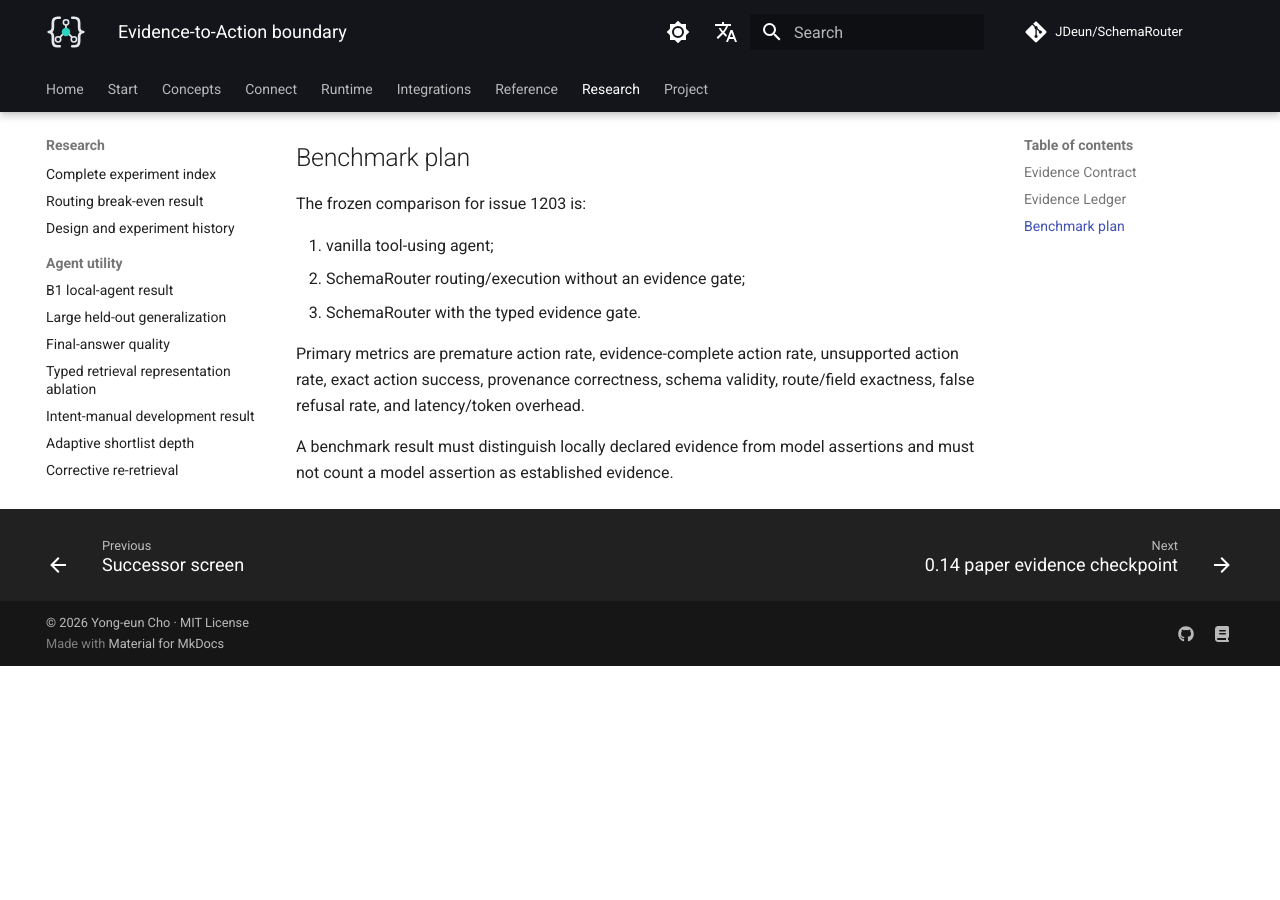
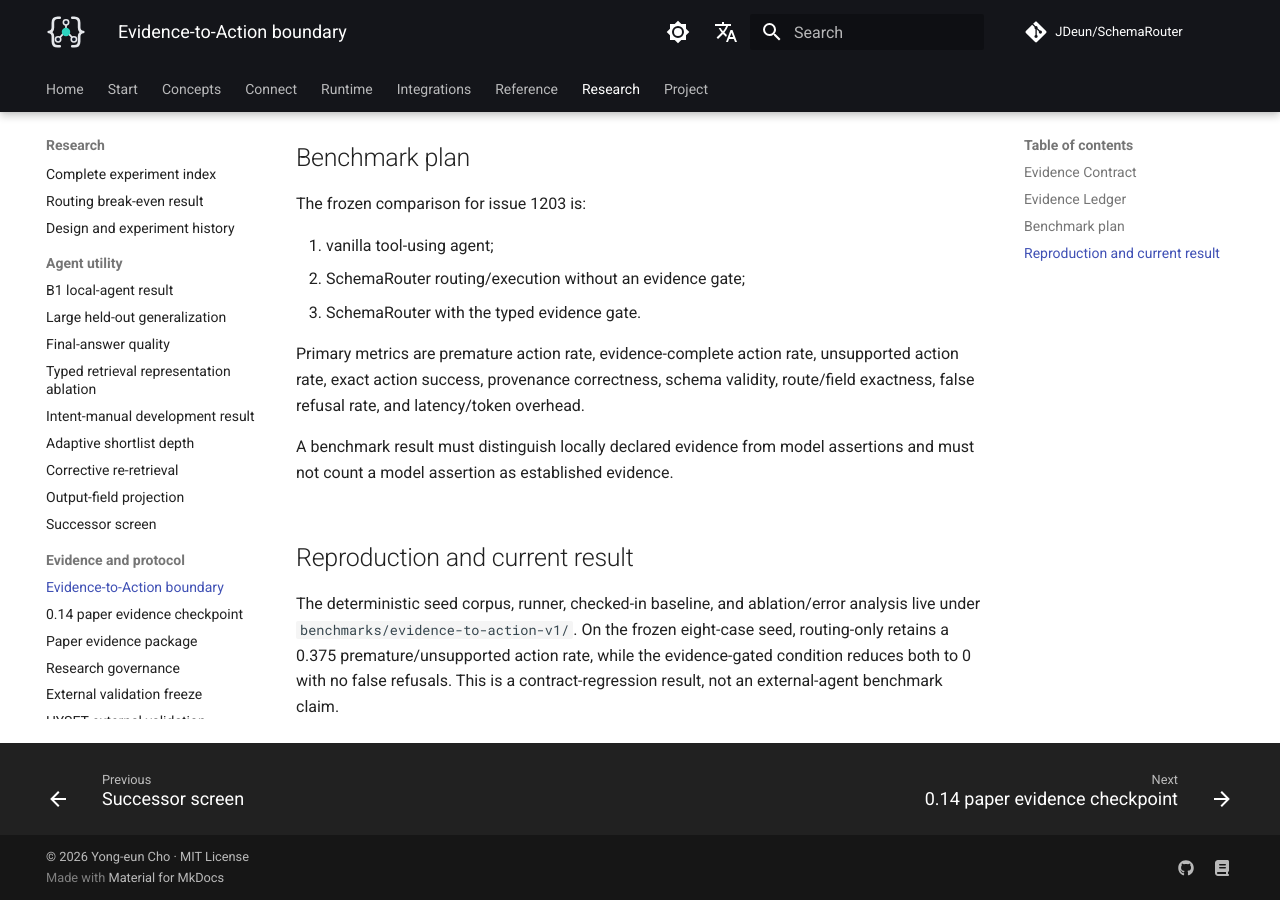
Before and after one commit to JDeun/SchemaRouter, an MkDocs documentation site: the page built from docs/research/evidence-to-action.md, in a window 1280 px wide and 900 px high, scrolled down 1028 px. Built offline with MkDocs 1.6.1 and Material for MkDocs 9.7.7, drawn with Linux system fonts in a browser that asks for light colours; comment, search, counter and statistics services are not loaded; before the commit the page ends 1694 px from its top, so only the background shows below that.

Commit message:
docs: record reproducible Evidence-to-Action seed result

```diff
--- a/docs/research/evidence-to-action.md
+++ b/docs/research/evidence-to-action.md
@@ -36,3 +36,7 @@
 Primary metrics are premature action rate, evidence-complete action rate, unsupported action rate, exact action success, provenance correctness, schema validity, route/field exactness, false refusal rate, and latency/token overhead.
 
 A benchmark result must distinguish locally declared evidence from model assertions and must not count a model assertion as established evidence.
+
+## Reproduction and current result
+
+The deterministic seed corpus, runner, checked-in baseline, and ablation/error analysis live under `benchmarks/evidence-to-action-v1/`. On the frozen eight-case seed, routing-only retains a 0.375 premature/unsupported action rate, while the evidence-gated condition reduces both to 0 with no false refusals. This is a contract-regression result, not an external-agent benchmark claim.
```
